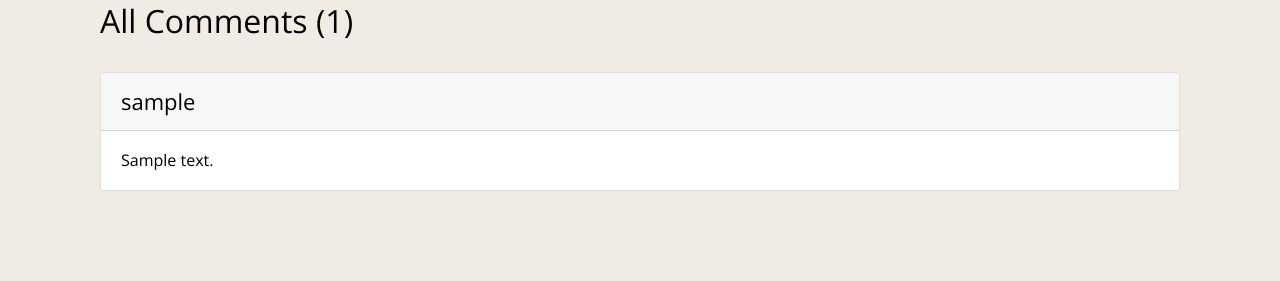
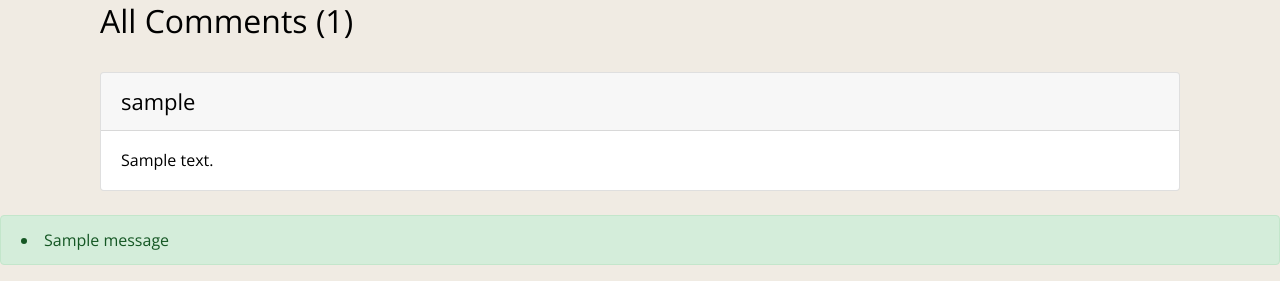
Before and after one commit to pauline-rugwevera/DjangoBlog, a Django app: a page that uses templates/post_detail.html in a window 1280 px wide. Shown: the part 559-840 px from the top of the page. Before the commit the page ends 750 px from the top, so only its background shows below. Run offline with Django 3.2, Linux system fonts and the light colour scheme; tables that the repository leaves empty hold one stand-in row (values such as "Sample post"); one stand-in notice (Sample message) is shown; some libraries are stand-ins or nearby versions.

Commit message:
Create success messages  after create,update and delete post actions

```diff
--- a/blog/views.py
+++ b/blog/views.py
@@ -1,21 +1,27 @@
 from django.shortcuts import render, redirect, HttpResponse
+from django.contrib import messages
+
+from django.contrib.messages.views import SuccessMessageMixin
 from django.views.generic import ListView, CreateView, UpdateView, DeleteView
-
 from .models import BlogPost, Comment
 from .forms import BlogPostForm, EditPostForm, CommentForm
-
 from django.urls import reverse_lazy
 
+# read post
 class PostList(ListView):
     model = BlogPost
     template_name = 'blog.html'
     ordering = ['-id']
 
-
-class Create(CreateView):
+# create post
+class Create(SuccessMessageMixin, CreateView):
     model = BlogPost
     form_class = BlogPostForm
     template_name = 'create.html'
+    success_message = 'Post successfully created'
+
+
+
 
 
 # class PostDetailedView(DetailView):
@@ -25,20 +31,27 @@ class Create(CreateView):
 #     slug_field = 'slug'
 
 
-
-class UpdatePost(UpdateView):
+# update post
+class UpdatePost(SuccessMessageMixin, UpdateView):
     model = BlogPost
     template_name = 'edit_post.html'
     form_class = EditPostForm
+    success_message = 'Post successfully updated'
     # fields = ['title', 'slug', 'content']
 
-
-class DeletePost(DeleteView):
+# delete post
+class DeletePost(SuccessMessageMixin, DeleteView):
     model = BlogPost
     template_name = 'delete_post.html'
     success_url = reverse_lazy('home')
+    success_message = "Post has been successfully deleted"
+
+    def delete(self, request, *args, **kwargs):
+        messages.success(self.request, self.success_message)
+        return super(DeletePost, self).delete(request, *args, **kwargs)
 
 
+# display detailed post,add comments
 def post_detail(request, slug):
     post = BlogPost.objects.filter(slug=slug).first()
     comments = Comment.objects.filter(blog_id=post)
--- a/templates/post_detail.html
+++ b/templates/post_detail.html
@@ -31,7 +31,7 @@
         <h2>Add Comments Here</h2>
         <form action="/blog/{{post.slug}}/" method="POST"> {% csrf_token %}
             <div class="form-floating">
-                <textarea class="form-control" placeholder="Leave a comment here" id="floatingTextarea2"
+                <textarea class="form-control" required placeholder="Leave a comment here" id="floatingTextarea2"
                     style="height: 100px" id="content" name="content"></textarea>
                 <label for="floatingTextarea2">Leave a comment here.</label>
                 <br>
@@ -60,4 +60,14 @@
         </div>
     </div>
 
+
+    <!-- messages -->
+    {% if messages %}
+    <div class="alert alert-success">
+        {% for m in messages %}
+        <li{% if message.tags %} class="{{ message.tags }}" {% endif %}>{{ m }}</li>
+            {% endfor %}
+    </div>
+    {% endif %}
+
     {% endblock content %}
```
Also changed, not shown: templates/create.html (+16 -1 lines).
